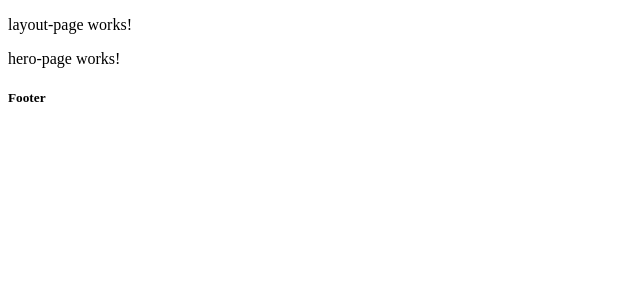
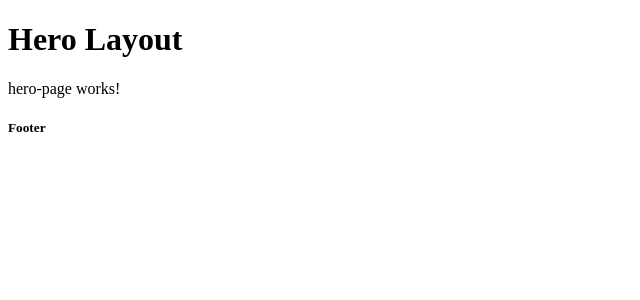
Before and after one commit to felimera/angular-heroes, an Angular app: page /heroes/list in a window 1280 px wide. Shown: the top 300 px of the page, without its empty margins (0-640 px from the left). Built offline with nearby package versions, Linux system fonts and the light colour scheme.

Commit message:
dev : Continuación del proyecto - HeroesApp

```diff
--- a/src/app/heroes/pages/layout-page/layout-page.component.html
+++ b/src/app/heroes/pages/layout-page/layout-page.component.html
@@ -1,3 +1,3 @@
-<p>layout-page works!</p>
+<h1>Hero Layout</h1>
 <router-outlet></router-outlet>
 <h5>Footer</h5>
```
